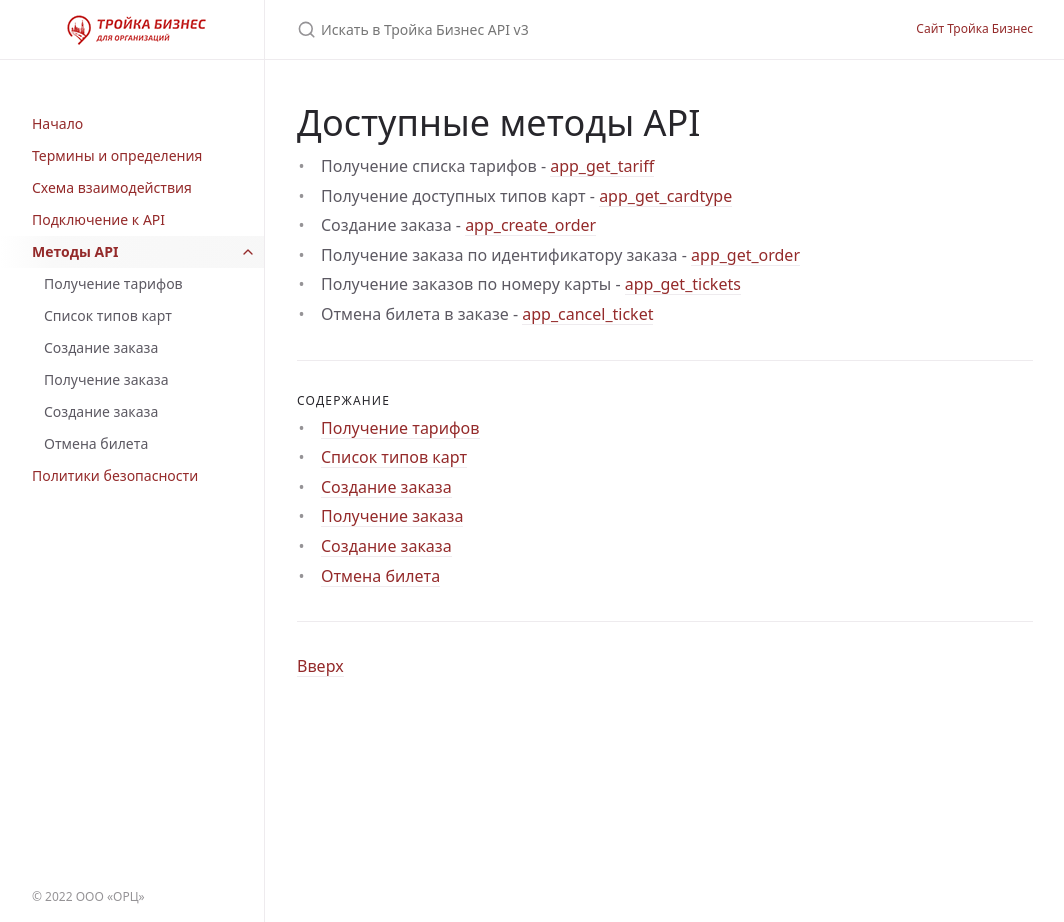
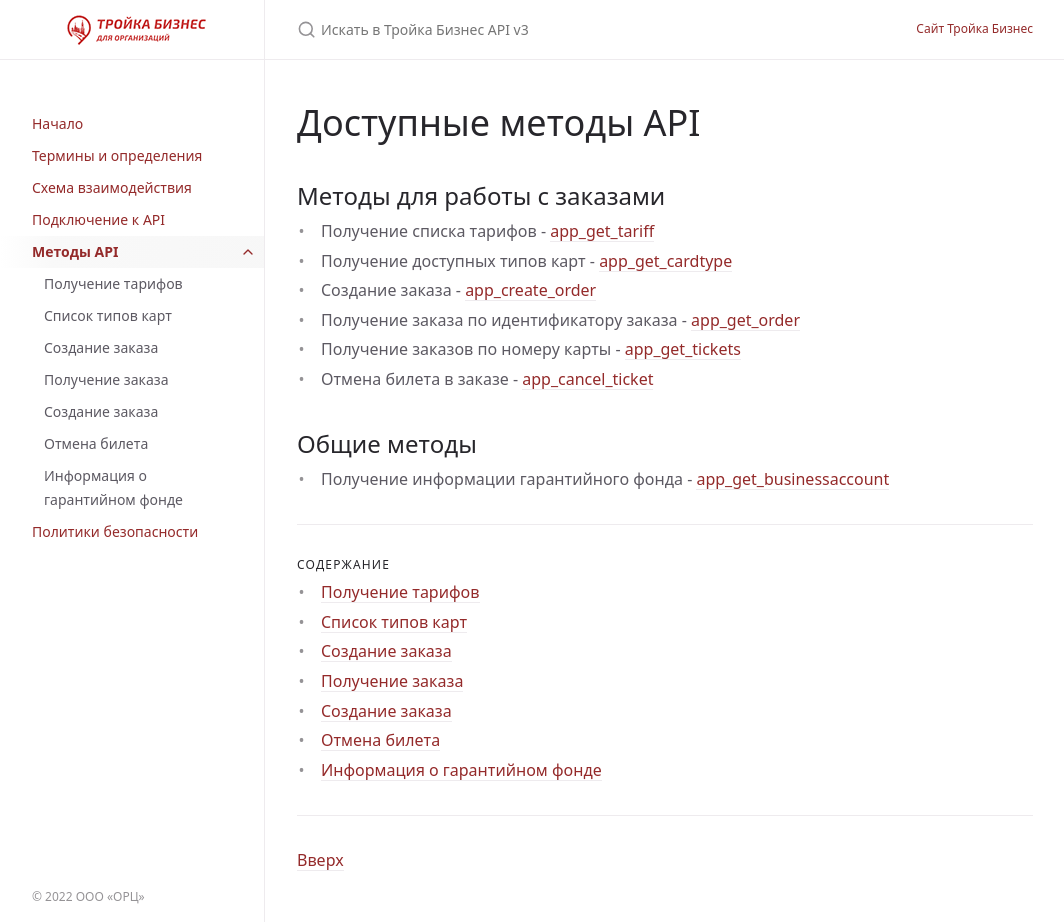
Before and after one commit to InvoiceBox/docs.troika.business, a Jekyll site: the page built from docs/methods/methods.md, in a window 1280 px wide and 922 px high. Shown: the whole window, without its empty margins (107-1171 px from the left). Built offline with Jekyll 4.4.1, drawn with Linux system fonts in a browser that asks for light colours.

Commit message:
Add business account info method

```diff
--- a/docs/methods/methods.md
+++ b/docs/methods/methods.md
@@ -8,6 +8,8 @@ permalink: /docs/methods
 
 # Доступные методы API
 
+## Методы для работы с заказами
+
 - Получение списка тарифов - [app_get_tariff](/docs/methods/app_get_tariff/)
 - Получение доступных типов карт - [app_get_cardtype](/docs/methods/app_get_cardtype/)
 - Создание заказа - [app_create_order](/docs/methods/app_create_order/)
@@ -15,4 +17,8 @@ permalink: /docs/methods
 - Получение заказов по номеру карты - [app_get_tickets](/docs/methods/app_get_tickets/)
 - Отмена билета в заказе - [app_cancel_ticket](/docs/methods/app_cancel_ticket/)
 
+## Общие методы
+
+- Получение информации гарантийного фонда - [app_get_businessaccount](/docs/methods/app_get_businessaccount/)
+
 {: .fs-6 .fw-300 }
```
Also changed, not shown: docs/methods/app_cancel_ticket.md (+1 -1 lines), docs/methods/app_get_businessaccount.md (added, +31 -0 lines).
